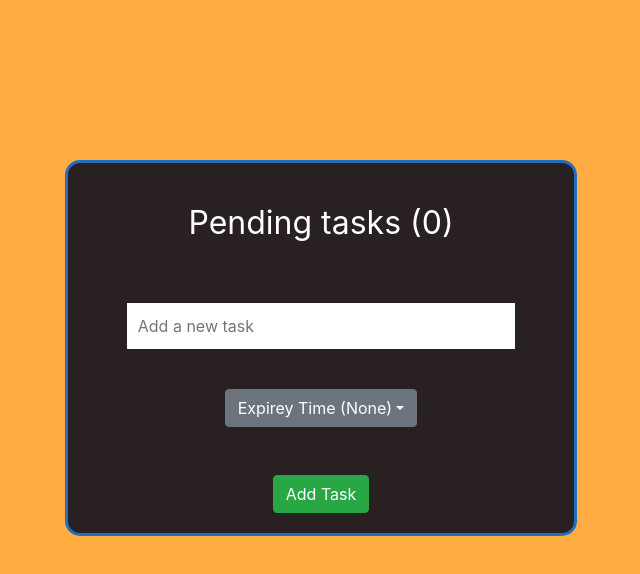
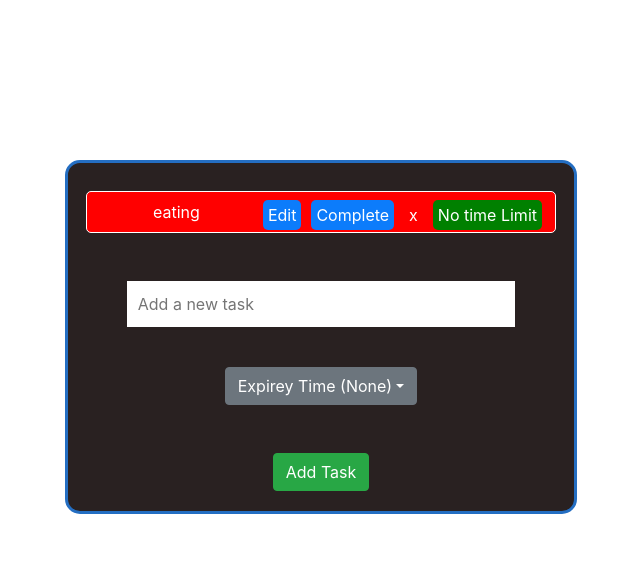
Before and after one commit to tanishka-dahiya/todo-list, a React (Create React App) app in the folder toto-list/: page / in a window 1280 px wide. Shown: the top 574 px of the page, without its empty margins (319-959 px from the left). Built offline with nearby package versions, Linux system fonts and the light colour scheme.

Commit message:
added redux,and buttons functionality

```diff
--- a/toto-list/package.json
+++ b/toto-list/package.json
@@ -6,8 +6,11 @@
     "bootstrap": "^4.3.1",
     "react": "^16.10.2",
     "react-dom": "^16.10.2",
+    "react-redux": "^7.1.1",
     "react-scripts": "3.2.0",
-    "reactstrap": "^8.0.1"
+    "reactstrap": "^8.0.1",
+    "redux": "^4.0.4",
+    "redux-saga": "^1.1.1"
   },
   "scripts": {
     "start": "react-scripts start",
--- /dev/null
+++ b/toto-list/src/components/EditTask.js
@@ -0,0 +1,52 @@
+import React ,{Component} from 'react';
+
+import { Button } from 'reactstrap';
+import './todo.css';
+import './todo.css';
+
+class EditTask extends Component {
+
+    constructor(props)
+    {
+      super(props);
+      this.state = {value:this.props.data.title,isOpenDropdown:false,
+      };
+    }
+
+
+
+     handleSubmit = e => {
+        e.preventDefault();
+
+        this.props.handleEdit(this.state.value,this.props.index);
+
+    }
+
+    handleChange=value=> {
+        this.setState({
+            value: value
+          });
+    }
+    han
+
+  render(){
+
+
+      return(<form onSubmit={this.handleSubmit}>
+        <input
+            type="text"
+            className="input"
+            name='title'
+            value={this.state.value}
+            placeholder="Edit task"
+            onChange={e => this.handleChange(e.target.value)}
+        />
+
+
+
+  <br></br>
+   <Button color="success">Edit</Button>      </form>);
+  }
+
+  }
+  export default EditTask;
--- a/toto-list/src/components/Task.js
+++ b/toto-list/src/components/Task.js
@@ -6,15 +6,21 @@
     constructor(props)
     {
       super(props);
-      this.state = {Seconds:100,minutes:100,
-        timer:{}};
+      this.state = {Seconds:0,minutes:100,
+        timer:{},IsNone:false};
     }
 
     componentDidMount()
   {
 
     switch(this.props.task.expireTime)
-    {
+    {case "None":
+    this.setState({
+        IsNone:true
+    });
+
+  break;
+
         case "30 sec":
             this.setState({
                 Seconds:30,minutes:0
@@ -41,9 +47,7 @@
 
 
         default:
-                this.setState({
-                    Seconds: 0,minutes:0
-                });
+
 
     }
 
@@ -70,10 +74,13 @@
 
 
         }
+        if(this.state.Seconds!=="undefined"){
             let timers=setInterval(countDown, 1000);
             this.setState({
                 timer:timers
               });
+        }
+
 
 
 
@@ -84,22 +91,63 @@
     render()
 
 
-    { console.log(this.props.index)
+    {
          if (this.state.Seconds === 0 && this.state.minutes===0)
+        {   console.log("expired called",this.props.index)
+        this.props.expireTask(this.props.index)
+            clearInterval(this.state.timer);
+
+
+          } if ( this.props.task.completed)
           {
               clearInterval(this.state.timer);
+
+
             }
         return (
 
+            <div>{this.state.IsNone===true && <div
+                className="task"
+                style={{background:"red", textDecoration: this.props.task.completed || this.state.Seconds===0 ? "line-through" : "" }}
+                > <button style={{  background: "green" }} >
+                    No time Limit</button>
+                {this.props.task.title}{'   '}
 
-            <div
+                                <button style={{ background: "red" }} onClick={() => this.props.removeTask(this.props.index)}>x</button>
+                <button onClick={() => this.props.completeTask(this.props.index)}>Complete</button>
+                <button onClick={() => this.props.editTask(this.props.index)}>Edit</button>
+            </div>}
+           {this.state.minutes<1 && <div
                 className="task"
-                style={{ textDecoration: this.props.task.completed || this.state.Seconds===0 ? "line-through" : "" }}
+                style={{background:"red", textDecoration: this.props.task.completed || this.state.Seconds===0 ? "line-through" : "" }}
+                > <button style={{  background: "green" }} >
+                    Time left: {this.state.minutes} : {this.state.Seconds}  Seconds</button>
+                {this.props.task.title}{'   '}
+
+                                <button style={{ background: "red" }} onClick={() => this.props.removeTask(this.props.index)}>x</button>
+                <button onClick={() => this.props.completeTask(this.props.index)}>Complete</button>
+                <button onClick={() => this.props.editTask(this.props.index)}>Edit</button>
+            </div>}
+            {this.state.minutes>=1 &&this.state.minutes<15 &&<div
+            className="task"
+            style={{  background:"orange",textDecoration: this.props.task.completed || this.state.Seconds===0 ? "line-through" : "" }}
             > <button style={{ background: "green" }} >Time left: {this.state.minutes} : {this.state.Seconds}  Seconds</button>
             {this.props.task.title}{'   '}
 
                             <button style={{ background: "red" }} onClick={() => this.props.removeTask(this.props.index)}>x</button>
             <button onClick={() => this.props.completeTask(this.props.index)}>Complete</button>
+            <button onClick={() => this.props.editTask(this.props.index)}>Edit</button>
+        </div>}
+{this.state.minutes>15 &&this.state.minutes<31 &&    <div
+                className="task"
+                style={{ background:"green",textDecoration: this.props.task.completed || this.state.Seconds===0 ? "line-through" : "" }}
+                > <button style={{ background: "green" }} >Time left: {this.state.minutes} : {this.state.Seconds}  Seconds</button>
+                {this.props.task.title}{'   '}
+
+                                <button style={{ background: "red" }} onClick={() => this.props.removeTask(this.props.index)}>x</button>
+                <button onClick={() => this.props.completeTask(this.props.index)}>Complete</button>
+                <button onClick={() => this.props.editTask(this.props.index)}>Edit</button>
+            </div>}
             </div>
         );
     }
--- /dev/null
+++ b/toto-list/src/components/helpers.js
@@ -0,0 +1,4 @@
+import cloneDeep from 'lodash/cloneDeep';
+
+export const handlersDefaultCase = (handlers, action, state) =>
+    handlers.hasOwnProperty(action.type) ? handlers[action.type]() : cloneDeep(state);
--- a/toto-list/src/components/todoForm.js
+++ b/toto-list/src/components/todoForm.js
@@ -1,55 +1,111 @@
-import React ,{ useState, useEffect } from 'react';
+import React ,{ Component } from 'react';
+import { connect } from 'react-redux';
+import { compose } from 'redux';
+import Task from './Task';
 import CreateTask from './CreateTask';
-import Task from './Task';
+import { creatTodoActions,getTasks ,getTCompletedTasks,getDeletedTasks,getExpiredTasks} from './tododucks';
+import EditTask from './EditTask'
 import './todo.css';
+
+
+class Todo extends Component {
+
+    constructor(props)
+    {
+      super(props);
+      this.state = {isEdit:false,task:{},index:100
+        };
+    }
 
 
 
 
-function Todo() {
 
-    const [tasksRemaining, setTasksRemaining] = useState(0);
-    const [tasks, setTasks] = useState([]);
-    console.log(tasks);
-    useEffect(() => {
-        setTasksRemaining(tasks.filter(task => !task.completed).length)
-      });
+    addTask = (title,expireTime,completed,expired) => {
+
+       const tasks= this.props.IsTasks;
+       console.log("dfgh",tasks)
+       const obj={ "title":title ,"expireTime":expireTime,completed:false,expired:false}
+       const newTasks = [...tasks, obj];
+       console.log("gmw",newTasks)
+
+        console.log("my new array",newTasks)
+        this.props.addTodo(newTasks);
+
+    };
+    editTask=(index)=>{
+        const tasks= this.props.IsTasks;
+        this.setState({
+            isEdit:true,
+            task:tasks[index],
+            index:index
+          });
 
 
-    const addTask = (title,expireTime) => {
-        console.log(title,expireTime);
-        const newTasks = [...tasks, { title, completed: false ,expireTime}];
-        setTasks(newTasks);
+
+
+    };
+    handleEdit=(title,index)=>{
+
+        const newTasks =this.props.IsTasks;
+        newTasks[index].title=title;
+
+        this.props.addTodo(newTasks);
+
+
+
+    }
+
+    completeTask = index => {
+        const newTasks =this.props.IsTasks;
+      if(newTasks[index].expired===false )  { newTasks[index].completed = true;
+
+        this.props.addTodo(newTasks);}
+        else(alert("Task is expired already"))
+
     };
 
-    const completeTask = index => {
-        const newTasks = [...tasks];
 
-        newTasks[index].completed = true;
-        setTasks(newTasks);
-    };
+    removeTask = index => {
+        const tasks= this.props.IsTasks;
 
-    const removeTask = index => {
+        const expiredFirst= this.props.IsDeleted;
 
         const newTasks = [...tasks];
-        newTasks[index].completed = true;
-        newTasks.splice(index, 1);
-        setTasks(newTasks);
+       const deleted= newTasks.splice(index, 1);
+
+
+       const final=[...expiredFirst,deleted]
+
+      this.props.taskDeleted(newTasks,final);
     };
+    expireTask = index => {
+
+        const newTasks =this.props.IsTasks;
+
+        newTasks[index].expired = true;
+
+      this.props.addTodo(newTasks);
+    };
+   render(){
+    const tasks= this.props.IsTasks;
 
     return (
         <div className="todo-container">
-                <div className="header">Pending tasks ({tasksRemaining})</div>
+                {/* <div className="header">Pending tasks ({tasksRemaining})</div> */}
                 <div className="tasks">
 
 {
+
     tasks.map((task, index) => {
       return  <Task
-                        task={task}
-                        index={index}
-                        completeTask={completeTask}
-                        removeTask={removeTask}
-                        key={index}
+      task={task}
+      index={index}
+      completeTask={this.completeTask}
+      editTask={this.editTask}
+      removeTask={this.removeTask}
+      expireTask={this.expireTask}
+      key={index}
                         />
       })
 }
@@ -59,10 +115,32 @@
 
                 </div>
                 <div className="create-task" >
-                    <CreateTask addTask={addTask} />
+                    <CreateTask addTask={this.addTask} />
 
                 </div>
-            </div>
+                {this.state.isEdit===true&&<div>"EDIT Your TODO:
+                    <EditTask data={this.state.task}
+                    handleEdit={this.handleEdit}
+                    index={this.state.index}/>
+                </div>}
+                </div>
+
+
     );
 }
-export default Todo;
+}
+
+export default compose(
+    connect(
+      state => ({
+        IsTasks: getTasks(state),
+        IsCompleted: getTCompletedTasks(state),
+        IsExpired: getExpiredTasks(state),
+        IsDeleted: getDeletedTasks(state),
+
+
+
+    }),
+        { ...creatTodoActions }
+    )
+  )(Todo);
--- /dev/null
+++ b/toto-list/src/components/tododucks.js
@@ -0,0 +1,52 @@
+import {handlersDefaultCase} from './helpers';
+
+const PREFIX = 'CREATE_TODO';
+const RESET_TODO = `${PREFIX}//RESET_TODO`;
+const POST_NEW_TODO = `${PREFIX}//POST_NEW_TODO`;
+const POST_TODO_COMPLETED = `${PREFIX}//POST_TODO_COMPLETED`;
+const POST_TODO_EXPIRED = `${PREFIX}//POST_TODO_EXPIRED`;
+const POST_TODO_DELETED= `${PREFIX}//POST_TODO_DELETED`;
+
+const initState = {
+    tasks:[{title:"eating",expireTime:"None",completed:false,expired:false}],
+    completed:[],
+    expired:[],
+    deleted:[]
+
+};
+
+const createtodoReducer = (state = initState, action = {}) => {
+    const handlers = {
+        [RESET_TODO]: () => ({ ...initState}),
+        [POST_NEW_TODO]: () => ({ ...state, tasks: action.payload.task }),
+        [POST_TODO_COMPLETED]: () => ({ ...state, completed: action.payload.completed,tasks: action.payload.tasks }),
+        [POST_TODO_EXPIRED]: () => ({ ...initState,tasks: action.payload.tasks ,expired:action.payload.expired}),
+        [POST_TODO_DELETED]: () => ({ ...initState,tasks: action.payload.tasks ,deleted:action.payload.deleted}),
+
+    };
+    return handlersDefaultCase(handlers, action, state);
+
+};
+
+
+const addTodo = (task) => ({ type: POST_NEW_TODO ,payload: { task }});
+const resetTodo = () => ({ type: RESET_TODO });
+const taskComplete = (task,complatedtask) => ({ type: POST_TODO_COMPLETED ,payload: { tasks: task,completed:complatedtask}});
+const taskExpired = (task,expiredtask) => ({ type: POST_TODO_EXPIRED ,payload: { tasks: task,expired:expiredtask}});
+const taskDeleted = (task,deletedtask) => ({ type: POST_TODO_DELETED ,payload: { tasks: task,deleted:deletedtask}});
+
+
+export const getTasks = state => state.createtodoReducer.tasks;
+export const getTCompletedTasks = state => state.createtodoReducer.completed;
+export const getDeletedTasks = state => state.createtodoReducer.deleted;
+export const getExpiredTasks = state => state.createtodoReducer.expired;
+
+export const creatTodoActions = {
+    addTodo,
+    resetTodo,
+    taskComplete,
+    taskExpired,
+    taskDeleted
+};
+
+export default createtodoReducer;
--- a/toto-list/src/index.js
+++ b/toto-list/src/index.js
@@ -1,15 +1,17 @@
 import React from 'react';
 import ReactDOM from 'react-dom';
-import 'bootstrap/dist/css/bootstrap.min.css';
 import './index.css';
 import App from './App';
 import * as serviceWorker from './serviceWorker';
+import { Provider } from 'react-redux';
+import { configureStore } from './store';
+import 'bootstrap/dist/css/bootstrap.min.css';
 
 
 
-ReactDOM.render(<App />, document.getElementById('root'));
-
-// If you want your app to work offline and load faster, you can change
-// unregister() to register() below. Note this comes with some pitfalls.
-// Learn more about service workers: https://bit.ly/CRA-PWA
+const store =configureStore()
+ReactDOM.render( <Provider store={store}>
+        <App />
+     </Provider>
+    , document.getElementById('root'));
 serviceWorker.unregister();
--- /dev/null
+++ b/toto-list/src/reducer.js
@@ -0,0 +1,9 @@
+import { combineReducers } from 'redux';
+import createtodoReducer from './components/tododucks';
+
+
+const rootReducer = combineReducers({
+    createtodoReducer
+});
+
+export default rootReducer;
--- /dev/null
+++ b/toto-list/src/store.js
@@ -0,0 +1,21 @@
+import {  applyMiddleware,  compose,createStore } from 'redux';
+
+
+import rootReducer from './reducer';
+
+
+export const configureStore = (initialState = {}) => {
+
+    const devToolEnhancer =
+        window.__REDUX_DEVTOOLS_EXTENSION_COMPOSE__ && window.__REDUX_DEVTOOLS_EXTENSION_COMPOSE__({});
+
+    const composeEnhancers = devToolEnhancer || compose;
+ const store = createStore(
+    rootReducer,
+    composeEnhancers(applyMiddleware())
+
+ )
+
+
+    return store;
+};
```
Also changed, not shown: 1 other file (tests, documents, lock files or other folders). Lines whose indentation alone changed are shown as unchanged.
